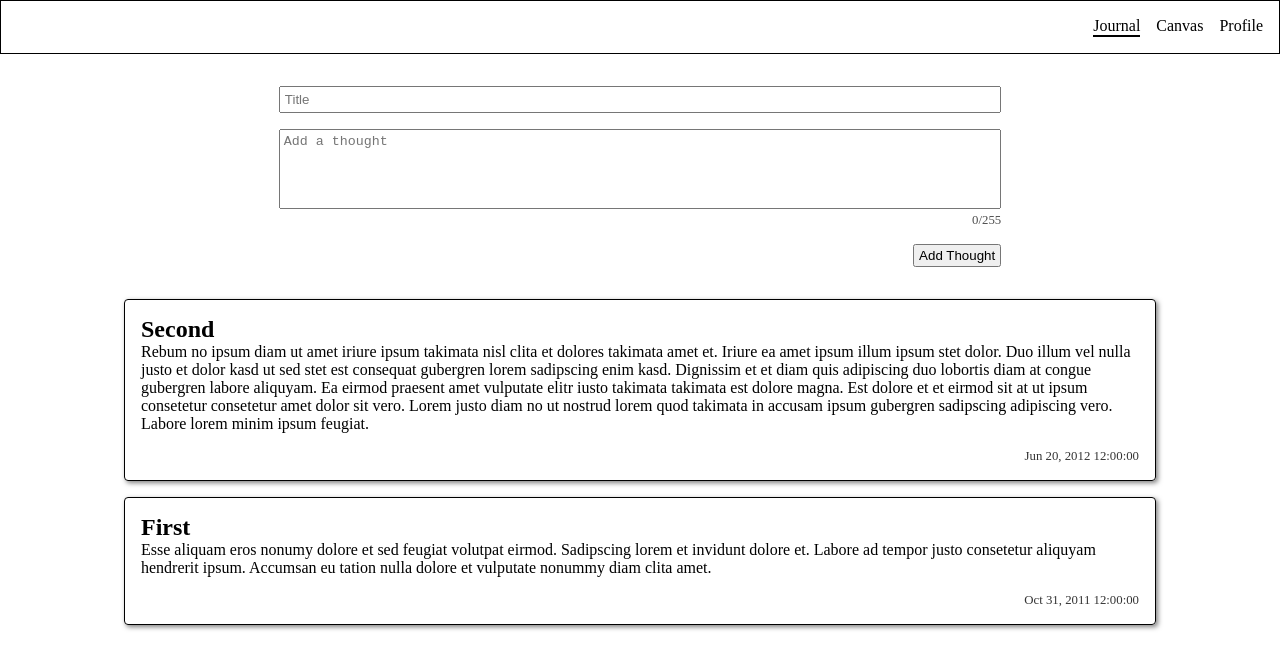
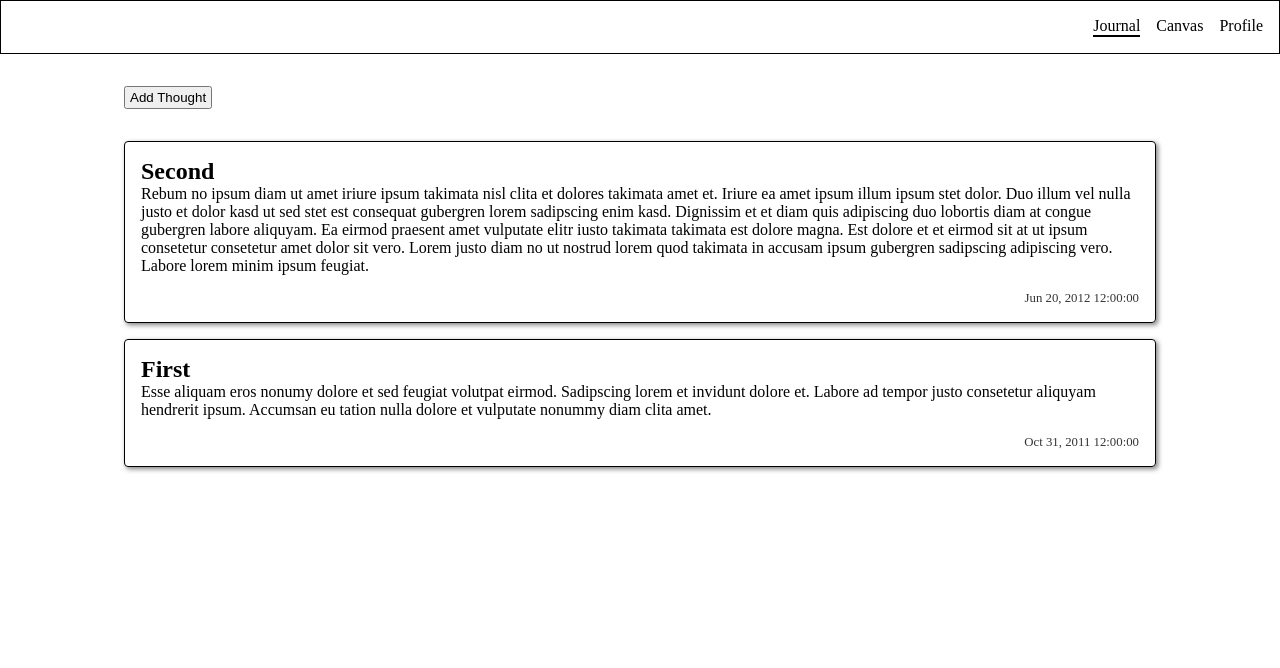
Before and after one commit to jekiquin/testing-collabpad, a React (Create React App) app: page /journal in a window 1280 px wide. Shown: the top 668 px of the page. Built offline with nearby package versions, Linux system fonts and the light colour scheme.

Commit message:
created modal for thoughtinput and made styles better

```diff
--- a/src/components/MainNav/MainNav.scss
+++ b/src/components/MainNav/MainNav.scss
@@ -17,7 +17,8 @@
 		text-decoration: none;
 		color: inherit;
 
-		&--active + #{$MainNav}__underline {
+		&--active + #{$MainNav}__underline,
+		&:hover + #{$MainNav}__underline {
 			transform: scaleX(100%);
 		}
 	}
--- a/src/components/ThoughtInput/ThoughtInput.js
+++ b/src/components/ThoughtInput/ThoughtInput.js
@@ -6,10 +6,10 @@ import './ThoughtInput.scss';
 
 const MAXLENGTH = 255;
 
-export default function ThoughtInput() {
+export default function ThoughtInput({ setShowModal }) {
 	const [inputText, setInputText] = useState('');
 	const [inputTitle, setInputTitle] = useState('');
-	const [journal, setJournal] = useJournal();
+	const [, setJournal] = useJournal();
 
 	const handleSubmit = (e) => {
 		e.preventDefault();
@@ -27,14 +27,21 @@ export default function ThoughtInput() {
 
 		setInputText('');
 		setInputTitle('');
+		setShowModal(false);
 	};
 
 	const handleOnChange = (callback) => {
 		return ({ target }) => callback(target.value);
 	};
 
+	const handleClick = () => {
+		console.log('cancel');
+		setShowModal(false);
+	};
+
 	return (
-		<form className="ThoughtInput" onSubmit={handleSubmit}>
+		<div className="ThoughtInput">
+			<form className="ThoughtInput__form" onSubmit={handleSubmit}>
 				<input
 					className="ThoughtInput__title"
 					id="title"
@@ -55,8 +62,16 @@ export default function ThoughtInput() {
 				<p className="ThoughtInput__counter">
 					{inputText.length}/{MAXLENGTH}
 				</p>
-
+				<div className="ThoughtInput__button-group">
 					<input className="ThoughtInput__button" type="submit" value="Add Thought" />
+					<input
+						className="ThoughtInput__button"
+						type="button"
+						value="Cancel"
+						onClick={handleClick}
+					/>
+				</div>
 			</form>
+		</div>
 	);
 }
--- a/src/components/ThoughtInput/ThoughtInput.scss
+++ b/src/components/ThoughtInput/ThoughtInput.scss
@@ -1,8 +1,26 @@
 .ThoughtInput {
-	width: 70%;
-	margin: 0 auto;
+	position: absolute;
+	top: 0;
+	left: 0;
+	z-index: 5;
+	width: 100vw;
+	height: 100vh;
 	display: flex;
-	flex-direction: column;
+	justify-content: center;
+	align-items: center;
+	background-color: rgba(black, 0.4);
+
+	&__form {
+		width: 70%;
+		margin: 0 auto;
+		display: flex;
+		flex-direction: column;
+		border: 1px solid;
+		border-radius: 4px;
+		box-shadow: 2px 2px 5px rgba(black, 0.5);
+		background-color: white;
+		padding: 2rem;
+	}
 
 	&__title {
 		margin-bottom: 1rem;
@@ -15,9 +33,14 @@
 		padding: 0.25rem;
 	}
 
+	&__button-group {
+		margin-top: 1rem;
+		display: flex;
+		justify-content: flex-end;
+		gap: 0.5rem;
+	}
+
 	&__button {
-		margin-top: 1rem;
-		align-self: flex-end;
 		padding: 0.125rem 0.25rem;
 		cursor: pointer;
 	}
--- a/src/pages/Journal/Journal.js
+++ b/src/pages/Journal/Journal.js
@@ -1,11 +1,21 @@
+import { useState } from 'react';
 import ThoughtInput from '../../components/ThoughtInput/ThoughtInput';
 import ThoughtsList from '../../components/ThoughtsList/ThoughtsList';
 import './Journal.scss';
 
 export default function Journal() {
+	const [showModal, setShowModal] = useState(false);
+
+	const handleClick = () => {
+		setShowModal(true);
+	};
+
 	return (
 		<div className="Journal">
-			<ThoughtInput />
+			<button className="Journal__button" onClick={handleClick}>
+				Add Thought
+			</button>
+			{showModal && <ThoughtInput setShowModal={setShowModal} />}
 			<ThoughtsList />
 		</div>
 	);
--- a/src/pages/Journal/Journal.scss
+++ b/src/pages/Journal/Journal.scss
@@ -2,4 +2,9 @@
 
 .Journal {
 	@extend %container;
+
+	&__button {
+		padding: 0.125rem 0.25rem;
+		cursor: pointer;
+	}
 }
```
Lines whose indentation alone changed are shown as unchanged.
